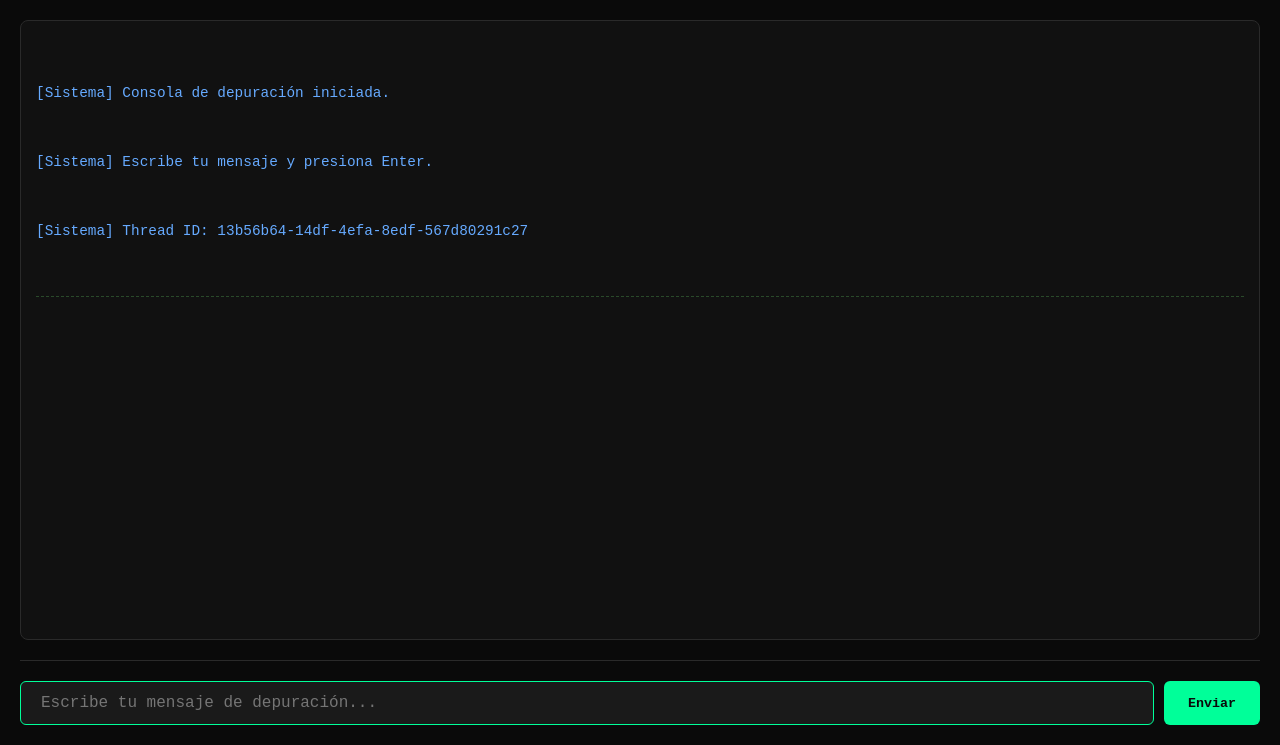
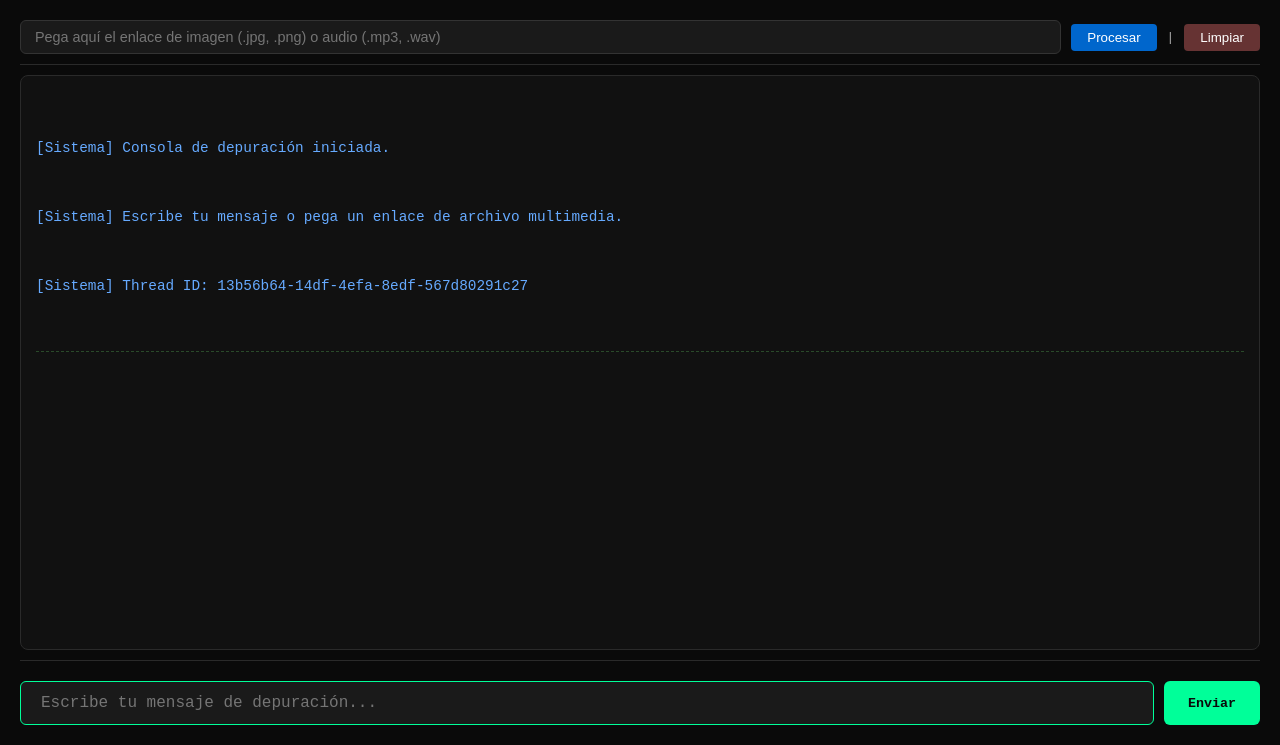
Before and after one commit to aisait/lang_graph, a Flask app: page / in a window 1280 px wide. Shown: the part 55-800 px from the top of the page. Run offline with Flask 3, Linux system fonts and the light colour scheme.

Commit message:
Enhance debug console with URL processing features
Added a toolbar for processing URLs and improved user message handling.

```diff
--- a/templates/debug.html
+++ b/templates/debug.html
@@ -37,7 +37,7 @@
             font-size: 0.9rem;
             line-height: 1.6;
             min-height: 0;
-            margin-bottom: 20px;
+            margin-bottom: 10px;
         }
         #output .system { color: #66aaff; }
         #output .user { color: #ffcc00; font-weight: bold; }
@@ -79,6 +79,32 @@
         #input-area button:disabled { opacity: 0.5; cursor: not-allowed; }
         .log-line { padding: 2px 0; border-bottom: 1px solid #1a1a1a; }
         .separator { border: none; border-top: 1px dashed #2a4a2a; margin: 6px 0; }
+        .tool-row {
+            display: flex;
+            gap: 10px;
+            align-items: center;
+            padding-bottom: 10px;
+            border-bottom: 1px solid #2a2a2a;
+            margin-bottom: 10px;
+        }
+        .tool-row input[type="text"] {
+            flex: 1;
+            background: #1a1a1a;
+            border: 1px solid #333;
+            color: #00ff99;
+            padding: 8px 14px;
+            border-radius: 6px;
+            font-size: 0.9rem;
+        }
+        .tool-row button {
+            background: #0066cc;
+            color: white;
+            border: none;
+            padding: 6px 16px;
+            border-radius: 4px;
+            cursor: pointer;
+        }
+        .tool-row button:hover { background: #0055aa; }
     </style>
 </head>
 <body>
@@ -86,9 +112,16 @@
         <span class="title">⚡ JARVI · DEBUG CONSOLE</span>
         <span class="status" id="status">🟢 Conectado a: <span id="backend-url">{{ backend_url }}</span></span>
     </div>
+    <!-- Barra de herramientas para pegar enlaces -->
+    <div class="tool-row">
+        <input type="text" id="url-input" placeholder="Pega aquí el enlace de imagen (.jpg, .png) o audio (.mp3, .wav)">
+        <button id="process-url-btn">Procesar</button>
+        <span style="color: #aaa; font-size: 0.8rem;">|</span>
+        <button id="clear-btn" style="background: #663333;">Limpiar</button>
+    </div>
     <div id="output">
         <div class="system">[Sistema] Consola de depuración iniciada.</div>
-        <div class="system">[Sistema] Escribe tu mensaje y presiona Enter.</div>
+        <div class="system">[Sistema] Escribe tu mensaje o pega un enlace de archivo multimedia.</div>
         <div class="system" id="thread-display">[Sistema] Thread ID: <span id="thread-id">(cargando...)</span></div>
         <hr class="separator">
     </div>
@@ -102,6 +135,9 @@
             const input = document.getElementById('user-input');
             const sendBtn = document.getElementById('send-btn');
             const threadDisplay = document.getElementById('thread-id');
+            const urlInput = document.getElementById('url-input');
+            const processUrlBtn = document.getElementById('process-url-btn');
+            const clearBtn = document.getElementById('clear-btn');
 
             let currentThreadId = null;
             function getThreadId() {
@@ -117,7 +153,6 @@
 
             let currentAssistantMessage = '';
             let assistantDiv = null;
-            let tokenBuffer = '';
 
             function appendLog(text, type = 'assistant') {
                 const div = document.createElement('div');
@@ -143,9 +178,7 @@
             }
 
             function appendToken(token) {
-                if (!assistantDiv) {
-                    startAssistantMessage();
-                }
+                if (!assistantDiv) { startAssistantMessage(); }
                 currentAssistantMessage += token;
                 assistantDiv.textContent = currentAssistantMessage + '▌';
                 output.scrollTop = output.scrollHeight;
@@ -167,10 +200,8 @@
                 currentAssistantMessage = '';
             }
 
-            async function sendMessage() {
-                const message = input.value.trim();
+            async function sendMessage(message) {
                 if (!message) return;
-
                 appendUserMessage(message);
                 input.value = '';
                 input.disabled = true;
@@ -209,7 +240,6 @@
                     while (true) {
                         const { done, value } = await reader.read();
                         if (done) break;
-
                         buffer += decoder.decode(value, { stream: true });
                         let lines = buffer.split('\n');
                         buffer = lines.pop() || '';
@@ -217,7 +247,6 @@
                         for (let line of lines) {
                             line = line.trim();
                             if (!line || !line.startsWith('data: ')) continue;
-
                             const jsonStr = line.slice(6);
                             try {
                                 const data = JSON.parse(jsonStr);
@@ -231,20 +260,16 @@
                                     contexto = data.contexto_tecnico;
                                     finishAssistantMessage(contexto);
                                 } else {
-                                    // Mostrar cualquier otro evento como raw
                                     appendLog(`[RAW] ${jsonStr}`, 'raw');
                                 }
                             } catch (e) {
-                                // Si falla el parseo, mostrar el evento crudo
                                 appendLog(`[EVENT] ${jsonStr}`, 'raw');
                             }
                         }
                     }
-
                     if (currentAssistantMessage) {
                         finishAssistantMessage();
                     }
-
                 } catch (error) {
                     const loader = document.getElementById('loading-indicator');
                     if (loader) loader.remove();
@@ -256,12 +281,92 @@
                 }
             }
 
-            sendBtn.addEventListener('click', sendMessage);
+            // Enviar mensaje de texto
+            sendBtn.addEventListener('click', () => {
+                const msg = input.value.trim();
+                if (msg) sendMessage(msg);
+            });
             input.addEventListener('keydown', (e) => {
                 if (e.key === 'Enter' && !e.shiftKey) {
                     e.preventDefault();
-                    sendMessage();
+                    const msg = input.value.trim();
+                    if (msg) sendMessage(msg);
                 }
+            });
+
+            // Procesar URL pegada (imagen o audio)
+            processUrlBtn.addEventListener('click', async () => {
+                const url = urlInput.value.trim();
+                if (!url) {
+                    appendLog('[ERROR] Por favor, pega una URL válida.', 'error');
+                    return;
+                }
+
+                // Detectar tipo por extensión
+                const lower = url.toLowerCase();
+                let endpoint = '';
+                let desc = '';
+
+                if (lower.match(/\.(jpg|jpeg|png|gif|bmp|webp)$/)) {
+                    endpoint = '/api/vision/analyze';
+                    desc = 'Imagen';
+                } else if (lower.match(/\.(mp3|wav|m4a|flac|ogg|aac)$/)) {
+                    endpoint = '/api/stt';
+                    desc = 'Audio';
+                } else {
+                    appendLog('[ERROR] El enlace no parece ser de imagen o audio válido.', 'error');
+                    return;
+                }
+
+                appendLog(`[INFO] Procesando ${desc} desde URL: ${url}`, 'system');
+
+                try {
+                    const response = await fetch(endpoint, {
+                        method: 'POST',
+                        headers: { 'Content-Type': 'application/json' },
+                        body: JSON.stringify({ url: url })
+                    });
+
+                    const data = await response.json();
+                    if (response.ok) {
+                        if (endpoint === '/api/vision/analyze') {
+                            const extracted = data.extracted_data || {};
+                            appendLog(`[RESULTADO] Factura: Empresa: ${extracted.empresa_electrica || 'N/A'}, Consumo: ${extracted.consumo_kwh || 'N/A'} kWh, Monto: Q${extracted.monto_factura || 'N/A'}`, 'context');
+                        } else if (endpoint === '/api/stt') {
+                            const transcript = data.transcript || '';
+                            appendLog(`[TRANSCRIPCIÓN] ${transcript}`, 'assistant');
+                        }
+                        urlInput.value = '';
+                    } else {
+                        appendLog(`[ERROR] ${data.error || 'Error desconocido'}`, 'error');
+                    }
+                } catch (error) {
+                    appendLog(`[EXCEPCIÓN] ${error.message}`, 'error');
+                }
+            });
+
+            // Limpiar output
+            clearBtn.addEventListener('click', () => {
+                while (output.children.length > 0) {
+                    output.removeChild(output.lastChild);
+                }
+                // Reinsertar mensajes de sistema
+                const sys = document.createElement('div');
+                sys.className = 'system';
+                sys.textContent = '[Sistema] Consola limpiada.';
+                output.appendChild(sys);
+                const sys2 = document.createElement('div');
+                sys2.className = 'system';
+                sys2.textContent = '[Sistema] Escribe tu mensaje o pega un enlace de archivo multimedia.';
+                output.appendChild(sys2);
+                const sys3 = document.createElement('div');
+                sys3.className = 'system';
+                sys3.id = 'thread-display';
+                sys3.innerHTML = '[Sistema] Thread ID: <span id="thread-id">' + currentThreadId + '</span>';
+                output.appendChild(sys3);
+                const sep = document.createElement('hr');
+                sep.className = 'separator';
+                output.appendChild(sep);
             });
 
             input.focus();
```
